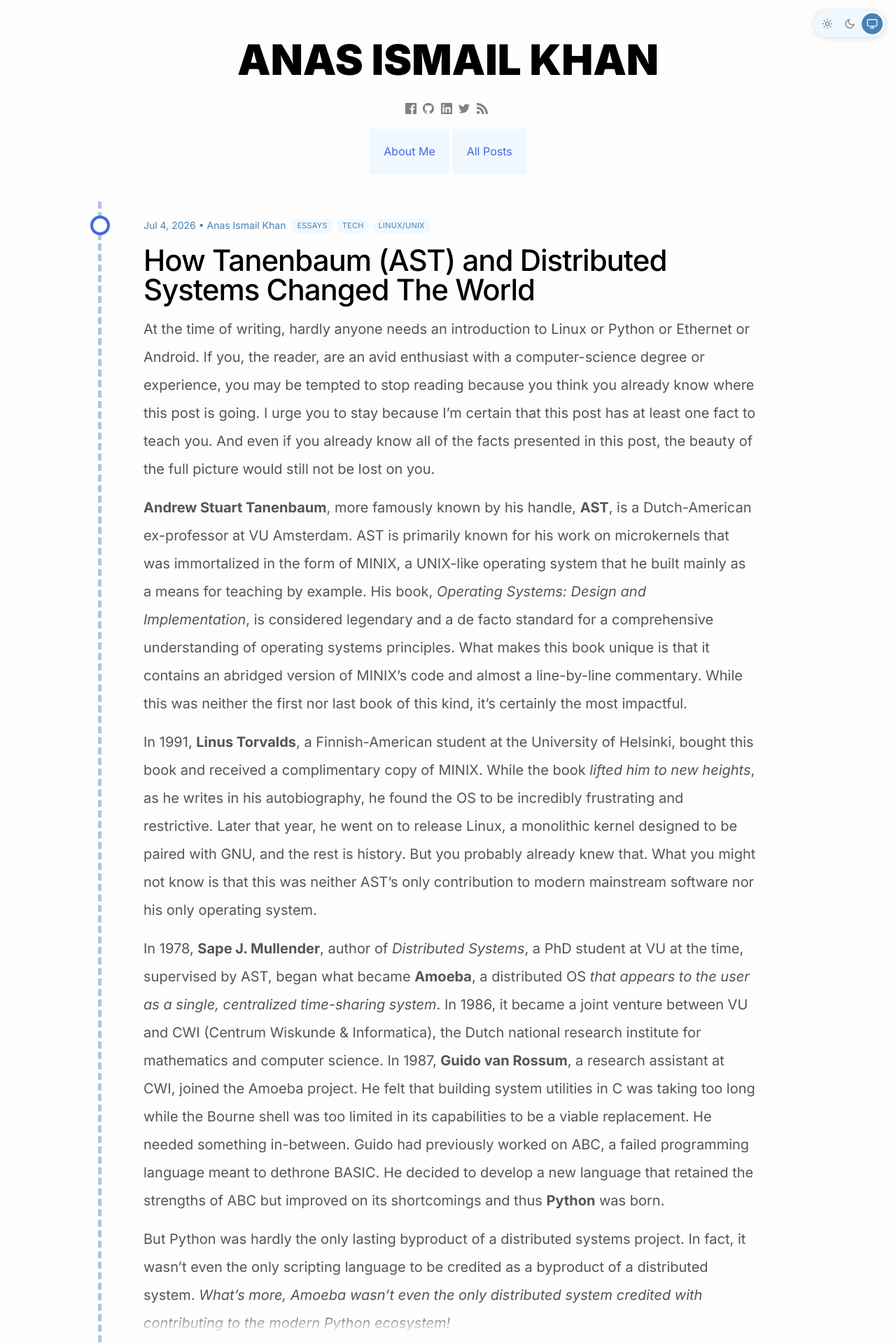
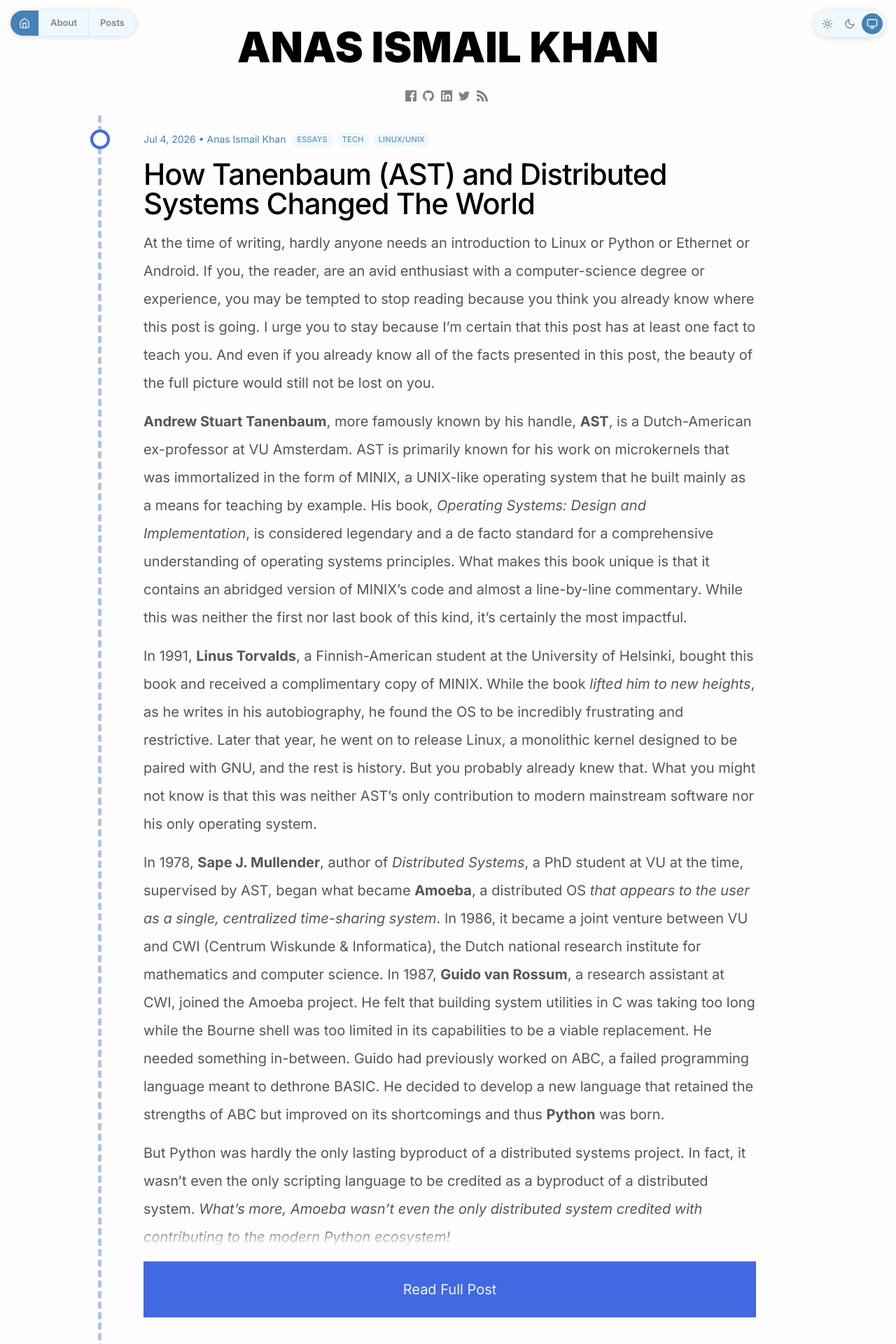
Before and after one commit to anasik/anasik.github.io, a Jekyll site: the page built from index.html, in a window 1280 px wide. Shown: the top 1920 px of the page at 70% size. Built offline with Jekyll 4.4.1, drawn with Linux system fonts in a browser that asks for light colours; some web fonts are replaced; the list of posts is cut into pages by our own code.

Commit message:
Better menu, scroll to top, better head margins

```diff
--- a/_includes/header.html
+++ b/_includes/header.html
@@ -1,12 +1,16 @@
 <header class="site-header" role="banner">
   <h1 class="site-title-main"><a href={{site.url}}>{{ site.title }}</a></h1>
   {%- include social.html -%}
-  <div style="display: flex; gap: 5px; align-items: center;">
-    <div class="poor-mans-menu-button"><a href="/about">About Me</a></div>
-    <div class="poor-mans-menu-button"><a href="/list">All Posts</a></div>
-    <!-- <div class="poor-mans-menu-button"><a href="/categories">Categories</a></div> -->
-  </div>
 </header>
+
+<nav class="site-nav-corner" aria-label="Site navigation">
+  <a href="/" class="nav-corner-link nav-corner-icon{% if page.url == '/' %} active{% endif %}" title="Home" aria-label="Home">
+    <svg viewBox="0 0 24 24" width="16" height="16" fill="none" stroke="currentColor" stroke-width="2" stroke-linecap="round" stroke-linejoin="round"><path d="M3 9l9-7 9 7v11a2 2 0 0 1-2 2H5a2 2 0 0 1-2-2z"></path><polyline points="9 22 9 12 15 12 15 22"></polyline></svg>
+  </a>
+  <a href="/about" class="nav-corner-link{% if page.url == '/about.html' %} active{% endif %}">About</a>
+  <a href="/list" class="nav-corner-link{% if page.url == '/list.html' %} active{% endif %}">Posts</a>
+  <!-- <a href="/categories" class="nav-corner-link">Categories</a> -->
+</nav>
 
 <div class="theme-toggle" id="theme-toggle" role="group" aria-label="Theme">
   <button type="button" class="theme-option" data-theme-choice="light" title="Light" aria-label="Light theme">
@@ -62,6 +66,33 @@
   apply(stored);
 })();
 </script>
+
+<button type="button" id="scroll-top-btn" class="scroll-top-btn" aria-label="Scroll to top" title="Scroll to top">
+  <svg viewBox="0 0 24 24" width="18" height="18" fill="none" stroke="currentColor" stroke-width="2" stroke-linecap="round" stroke-linejoin="round"><line x1="12" y1="19" x2="12" y2="5"></line><polyline points="5 12 12 5 19 12"></polyline></svg>
+</button>
+
+<script>
+(function () {
+  var btn = document.getElementById('scroll-top-btn');
+  if (!btn) return;
+  var THRESHOLD = 400;
+
+  function currentScroll() {
+    return window.scrollY || document.documentElement.scrollTop || 0;
+  }
+
+  function updateVisibility() {
+    btn.classList.toggle('visible', currentScroll() > THRESHOLD);
+  }
+
+  btn.addEventListener('click', function () {
+    window.scrollTo({ top: 0, behavior: 'smooth' });
+  });
+
+  window.addEventListener('scroll', updateVisibility, { passive: true });
+  updateVisibility();
+})();
+</script>
 <!--
 
   <div class="wrapper">
--- a/assets/override.css
+++ b/assets/override.css
@@ -126,6 +126,7 @@
     display: flex;
     min-height: 100vh;
     flex-direction: column;
+    overflow-x: hidden;
     /* background: #eee;
     text-shadow: 1px 1px white; */
 }
@@ -1216,6 +1217,7 @@
 .post-body,
 article {
     color: var(--text-body);
+    overflow-wrap: break-word;
 }
 
 .post-meta {
@@ -1228,20 +1230,83 @@
     text-transform: uppercase;
     font-weight: 800;
     display: block;
+    margin-bottom: 8px;
 }
 
 .site-header {
-    display: flex;
-    flex-direction: column;
+    text-align: center;
+    padding: 22px 0 14px;
+    margin: 0;
+}
+
+/* The generic `ul { margin-bottom: 15px }` reset rule is meant for lists
+   inside body copy -- it isn't relevant here, since spacing between the
+   title and the icon row is handled by .site-header's own `gap` instead. */
+.site-header .social-media-list {
+    margin: 0;
+}
+
+/* One continuous segmented pill -- the container clips corners via
+   overflow:hidden and its own border-radius; the links inside are flush
+   rectangles with no radius or gap of their own, so they read as one shape
+   divided by state rather than several small pills floating apart. */
+.site-nav-corner {
+    position: fixed;
+    top: 15px;
+    left: 15px;
+    z-index: 100;
+    display: inline-flex;
+    background: var(--bg-card);
+    border-radius: 999px;
+    overflow: hidden;
+    box-shadow: 0 1px 8px var(--shadow);
+}
+
+.nav-corner-link {
+    display: inline-flex;
     align-items: center;
-    text-align: center;
-    margin: 40px 0;
-}
-
-.poor-mans-menu-button a {
-    background: var(--bg-card);
-    padding: 20px;
-    display: block;
+    padding: 8px 16px;
+    color: var(--text-muted) !important;
+    font-size: 13px;
+    font-weight: 600;
+    transition: all 0.15s ease-in;
+}
+
+.nav-corner-link + .nav-corner-link {
+    border-left: 1px solid var(--border);
+}
+
+.nav-corner-icon {
+    padding-left: 12px;
+    padding-right: 12px;
+}
+
+.nav-corner-link:hover {
+    background: var(--accent);
+    color: var(--accent-ink) !important;
+}
+
+.nav-corner-link.active {
+    background: var(--accent);
+    color: var(--accent-ink) !important;
+    cursor: default;
+}
+
+@media screen and (max-width: 600px) {
+    .site-nav-corner {
+        top: 8px;
+        left: 8px;
+    }
+
+    .nav-corner-link {
+        font-size: 11px;
+        padding: 6px 12px;
+    }
+
+    .nav-corner-icon {
+        padding-left: 9px;
+        padding-right: 9px;
+    }
 }
 
 .theme-toggle {
@@ -1298,6 +1363,55 @@
     }
 }
 
+/* Hidden until you've actually scrolled down, so it doesn't clutter the
+   corner on short pages or before there's anywhere useful to jump back to. */
+.scroll-top-btn {
+    position: fixed;
+    bottom: 15px;
+    right: 15px;
+    z-index: 100;
+    display: inline-flex;
+    align-items: center;
+    justify-content: center;
+    width: 42px;
+    height: 42px;
+    border: none;
+    border-radius: 50%;
+    background: var(--bg-card);
+    color: var(--text-muted);
+    box-shadow: 0 1px 8px var(--shadow);
+    cursor: pointer;
+    opacity: 0;
+    transform: translateY(8px);
+    pointer-events: none;
+    transition: opacity 0.2s ease-in, transform 0.2s ease-in, background 0.15s ease-in, color 0.15s ease-in;
+}
+
+.scroll-top-btn.visible {
+    opacity: 1;
+    transform: translateY(0);
+    pointer-events: auto;
+}
+
+.scroll-top-btn:hover {
+    background: var(--accent);
+    color: var(--accent-ink);
+}
+
+@media screen and (max-width: 600px) {
+    .scroll-top-btn {
+        bottom: 8px;
+        right: 8px;
+        width: 34px;
+        height: 34px;
+    }
+
+    .scroll-top-btn svg {
+        width: 15px;
+        height: 15px;
+    }
+}
+
 .read-more {
     display: block;
     position: relative;
```
